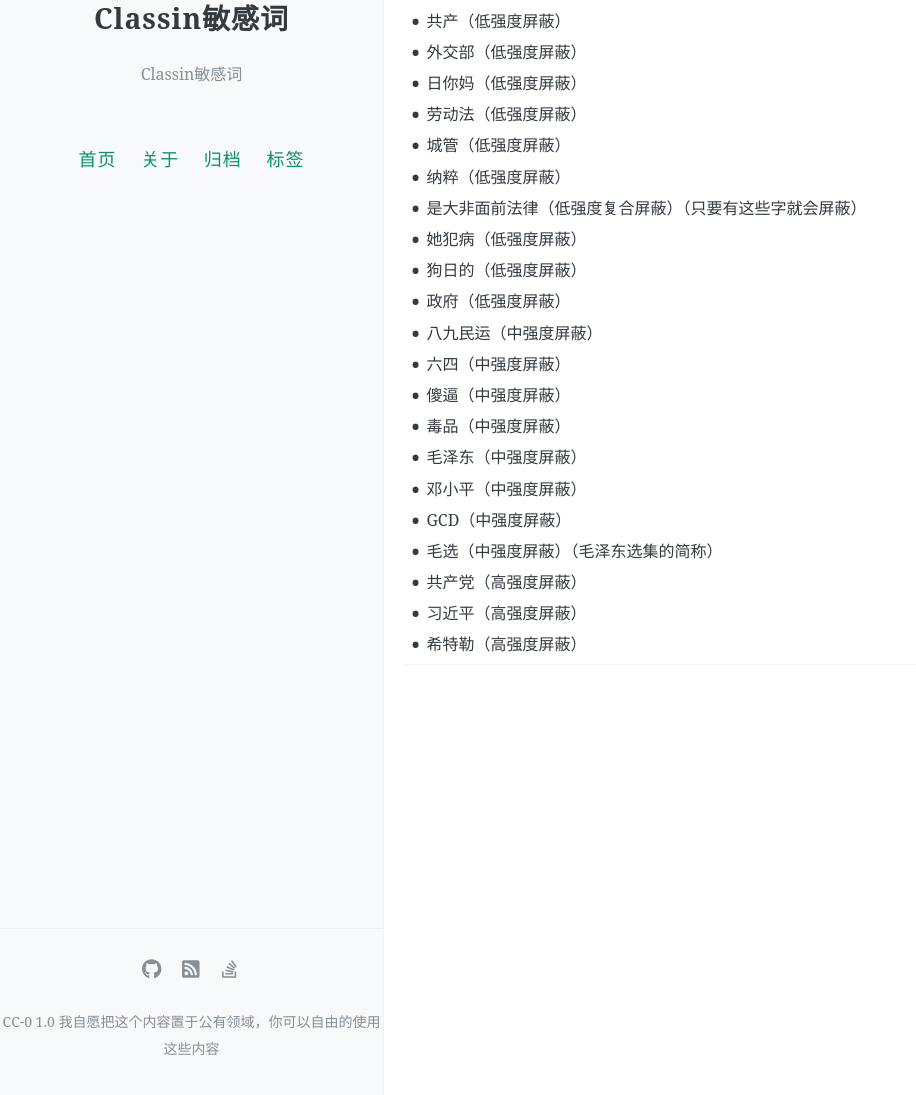
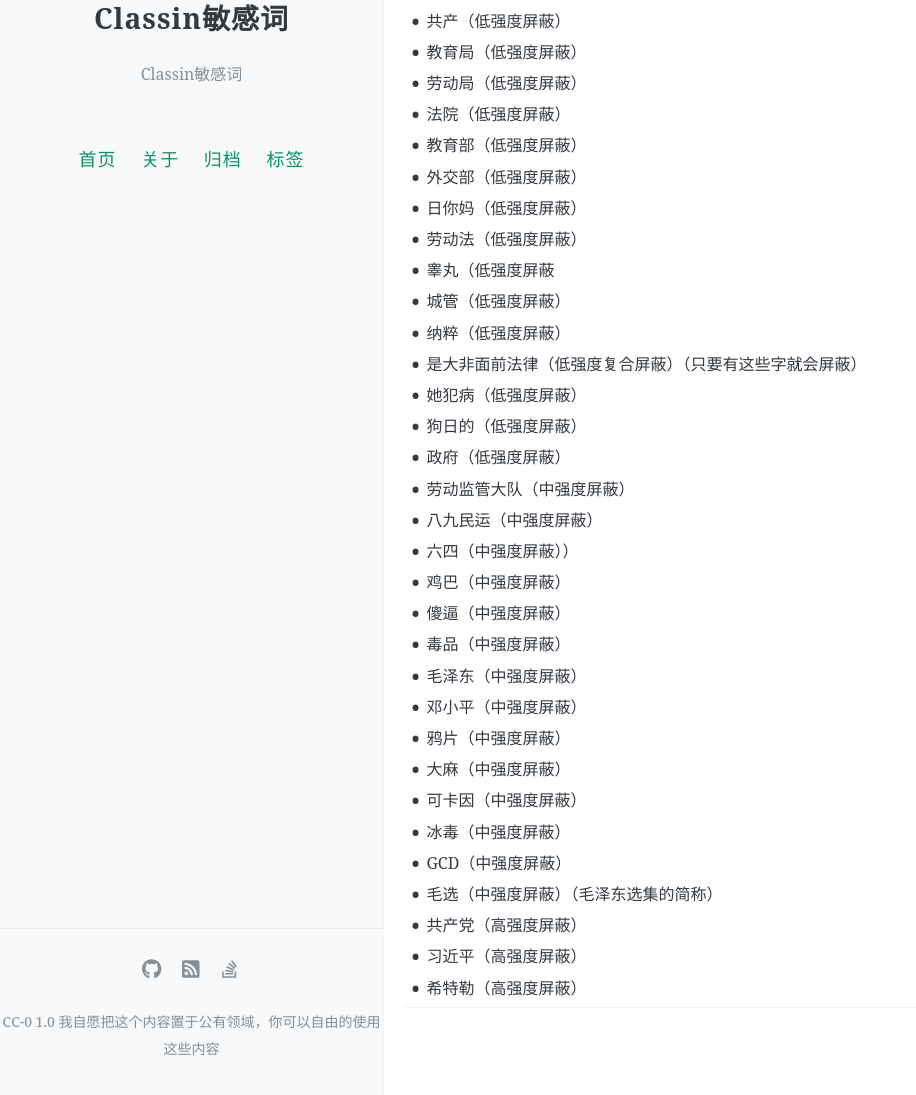
Before and after one commit to colinxu2020/classin, a Jekyll site: the page built from _posts/2022-10-06-minganci.md, in a window 1280 px wide and 1400 px high, scrolled down 290 px. Shown: the part 304-1399 px from the top of the window, without its empty margins (0-916 px from the left). Built offline with Jekyll 4.4.1, drawn with Linux system fonts in a browser that asks for light colours; comment, search, counter and statistics services are not loaded.

Commit message:
Update 2022-10-06-minganci.md

```diff
--- a/_posts/2022-10-06-minganci.md
+++ b/_posts/2022-10-06-minganci.md
@@ -24,21 +24,32 @@ comments: true
 - 色情（低强度屏蔽）
 - 日本鬼（低强度屏蔽）
 - 共产（低强度屏蔽）
+- 教育局（低强度屏蔽）
+- 劳动局（低强度屏蔽）
+- 法院（低强度屏蔽）
+- 教育部（低强度屏蔽）
 - 外交部（低强度屏蔽）
 - 日你妈（低强度屏蔽）
 - 劳动法（低强度屏蔽）
+- 睾丸（低强度屏蔽
 - 城管（低强度屏蔽）
 - 纳粹（低强度屏蔽）
 - 是大非面前法律（低强度复合屏蔽）（只要有这些字就会屏蔽）
 - 她犯病（低强度屏蔽）
 - 狗日的（低强度屏蔽）
 - 政府（低强度屏蔽）
+- 劳动监管大队（中强度屏蔽）
 - 八九民运（中强度屏蔽）
-- 六四（中强度屏蔽）
+- 六四（中强度屏蔽））
+- 鸡巴（中强度屏蔽）
 - 傻逼（中强度屏蔽）
 - 毒品（中强度屏蔽）
 - 毛泽东（中强度屏蔽）
 - 邓小平（中强度屏蔽）
+- 鸦片（中强度屏蔽）
+- 大麻（中强度屏蔽）
+- 可卡因（中强度屏蔽）
+- 冰毒（中强度屏蔽）
 - GCD（中强度屏蔽）
 - 毛选（中强度屏蔽）（毛泽东选集的简称）
 - 共产党（高强度屏蔽）
```
